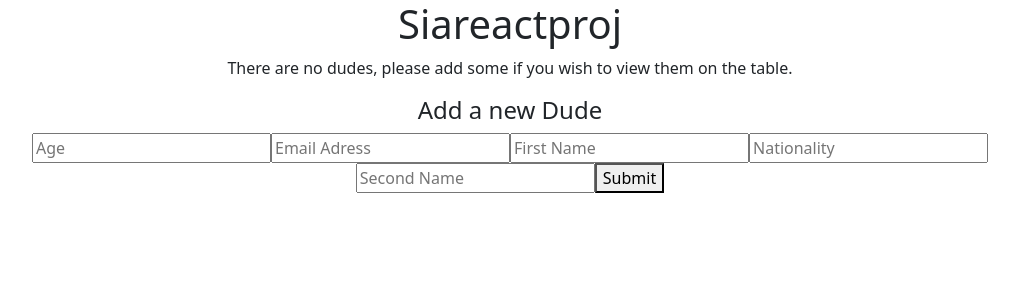
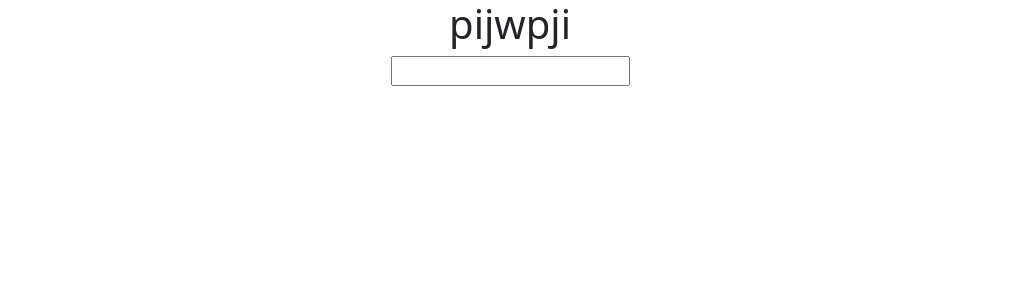
Before and after one commit to Saravasha/siareactproj, a React (Create React App) app: page / in a window 1280 px wide. Shown: the top 300 px of the page, without its empty margins (130-1149 px from the left). Built offline with nearby package versions, Linux system fonts and the light colour scheme.

Commit message:
ReactRoutes
Bygger state och context

```diff
--- a/package.json
+++ b/package.json
@@ -12,6 +12,8 @@
     "react-dom": "^18.2.0",
     "react-hook-form": "^7.36.0",
     "react-hooks-forms": "^0.8.1",
+    "react-router": "^6.4.1",
+    "react-router-dom": "^6.4.1",
     "react-scripts": "5.0.1",
     "web-vitals": "^2.1.4"
   },
--- a/src/App.js
+++ b/src/App.js
@@ -1,61 +1,25 @@
-import TableBuilder from './Components/Table';
-import Form from './Components/Form';
-
-import React, {useState} from 'react';
+import FormHandler from './Components/FormHandler';
+import React from 'react';
 import './App.css';
-// import RemoveCharacter from './Components/RemoveCharacter';
-// import HandleSubmit from './Components/HandleSubmit';
+import { Routes, Route } from "react-router-dom";
+import Login from './Components/Login';
 
 
 export default function App() {
 
-  const [state, setState] = useState({characters: []});
+  return (
+    <div className='App'>
 
-  const removeCharacter = (index) => {
-      const { characters } = state;
+    <Routes>
+      <Route path="/" element={<Login />}>
+        {/* <Route index element={<Home />} />
+        <Route path="blogs" element={<Blogs />} />
+        <Route path="contact" element={<Contact />} />
+        <Route path="*" element={<NoPage />} /> */}
+      </Route>
+    </Routes>
+      {/* <FormHandler/> */}
+  </div>
 
-      setState({
-          characters: characters.filter((character, i) => {
-              return i !== index;
-          })
-      });
-  }
-
-  const handleSubmit = (character) => {
-    setState({characters: [...state.characters, character]})
-
-  }
-
-
-      const {characters} = state;
-
-    const empty = 0;
-
-    if (characters.length !== empty) {
-      return (
-          <div className="App">
-            <div className="container">
-              <h1>Siareactproj</h1>
-              <p>List ov dudes app.</p>
-              <TableBuilder
-
-                characterData={characters}
-                removeCharacter={removeCharacter} />
-              <h4>Add more Dudes</h4>
-              <Form handleSubmit={handleSubmit} />
-          </div>
-        </div>
-      )}
-      else {
-        return (
-          <div className="App">
-            <div className="container">
-              <h1>Siareactproj</h1>
-              <p>There are no dudes, please add some if you wish to view them on the table.</p>
-              <h4>Add a new Dude</h4>
-              <Form handleSubmit={handleSubmit} />
-          </div>
-        </div>
-        )
-      }
-    }
+  )
+}
--- /dev/null
+++ b/src/Components/FormHandler.js
@@ -0,0 +1,58 @@
+import TableBuilder from './Table';
+import Form from './Form';
+import React, {useState} from 'react';
+
+
+
+export default function FormHandler() {
+
+  const [state, setState] = useState({characters: []});
+
+  const removeCharacter = (index) => {
+      const { characters } = state;
+
+      setState({
+          characters: characters.filter((character, i) => {
+              return i !== index;
+          })
+      });
+  }
+
+  const handleSubmit = (character) => {
+    setState({characters: [...state.characters, character]})
+
+  }
+
+
+      const {characters} = state;
+
+    const empty = 0;
+
+    if (characters.length !== empty) {
+      return (
+          <div>
+            <div className="container">
+              <h1>Siareactproj</h1>
+              <p>List ov dudes app.</p>
+              <TableBuilder
+
+                characterData={characters}
+                removeCharacter={removeCharacter} />
+              <h4>Add more Dudes</h4>
+              <Form handleSubmit={handleSubmit} />
+          </div>
+        </div>
+      )}
+      else {
+        return (
+          <div>
+            <div className="container">
+              <h1>Siareactproj</h1>
+              <p>There are no dudes, please add some if you wish to view them on the table.</p>
+              <h4>Add a new Dude</h4>
+              <Form handleSubmit={handleSubmit} />
+          </div>
+        </div>
+        )
+      }
+    }
--- /dev/null
+++ b/src/Components/Login.js
@@ -0,0 +1,22 @@
+import React, {useContext, useState } from "react";
+import UseContext from "./UseContext";
+
+ const Login = () => {
+
+    // const {login} = useContext(UseContext);
+    const [loginName, setLoginName] = useState();
+
+    return (
+        <div>
+
+<h1>pijwpji</h1>
+            <input type='text'
+                    onChange={(event) => {
+                        setLoginName(event.target.value)
+                    }}/>
+
+        </div>
+    )
+}
+
+export default Login;
--- /dev/null
+++ b/src/Components/UseContext.js
@@ -0,0 +1,15 @@
+import React from 'react';
+import { ReactDOM } from 'react';
+
+const UseContext = () => {
+    return (
+      <div>
+      <h1>gefgaefafafs</h1>
+
+
+      </div>
+    )
+  };
+
+
+  export default UseContext;
--- a/src/index.js
+++ b/src/index.js
@@ -3,16 +3,21 @@ import ReactDOM from 'react-dom/client';
 import App from './App';
 import './index.css';
 import 'bootstrap/dist/css/bootstrap.css';
+import {  BrowserRouter } from "react-router-dom";
+
 
 
 import reportWebVitals from './reportWebVitals';
 
 const root = ReactDOM.createRoot(document.getElementById('root'));
 root.render(
-  <React.StrictMode>
-    <App />
+  <BrowserRouter>
 
-  </React.StrictMode>
+  <App />
+  </BrowserRouter>
+
+  // <React.StrictMode>
+  // </React.StrictMode>
 );
 
 // If you want to start measuring performance in your app, pass a function
```
Also changed, not shown: src/Components/HeaderLayout.js (added, +24 -0 lines), src/Components/Logout.js (added), 1 other file (tests, documents, lock files or other folders).
